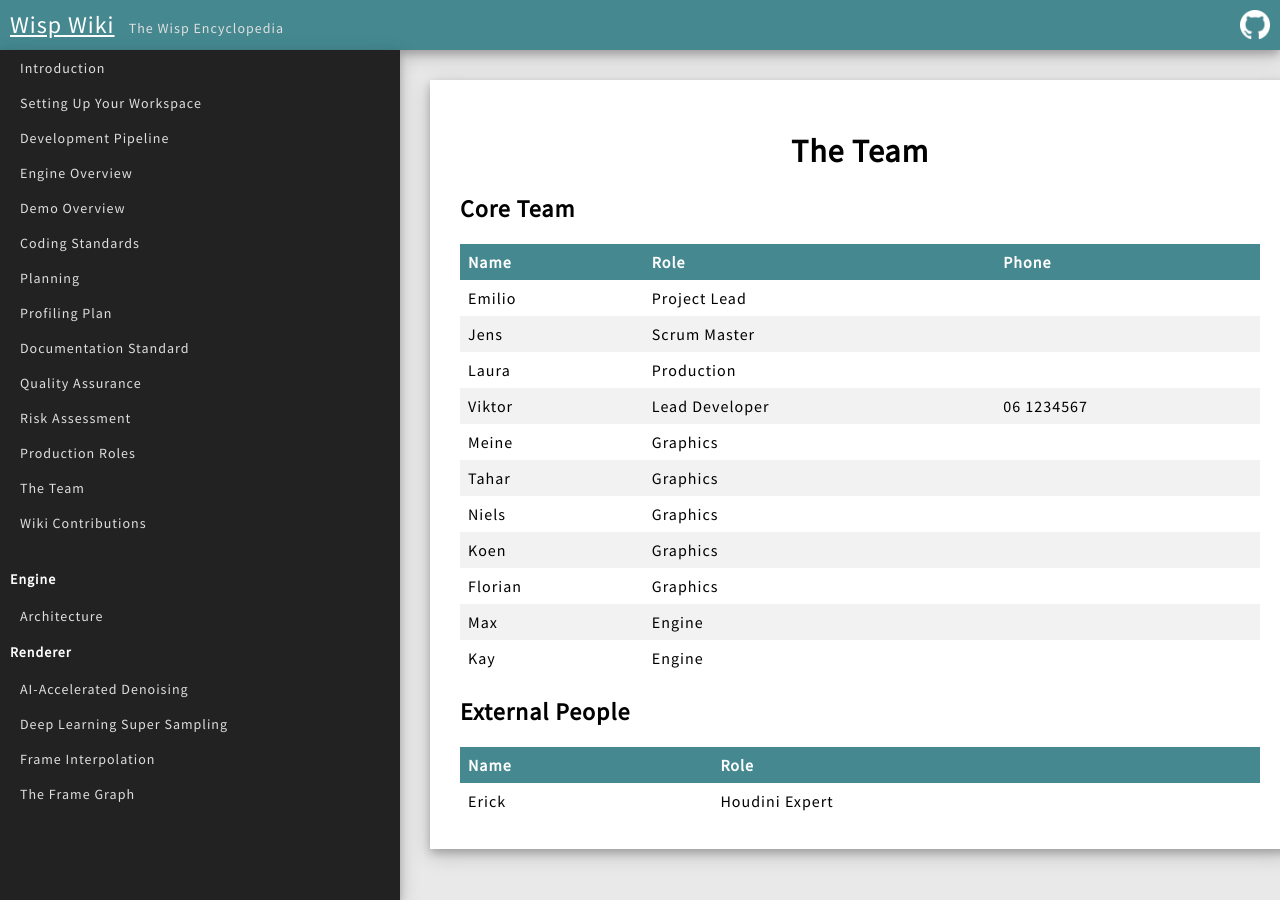
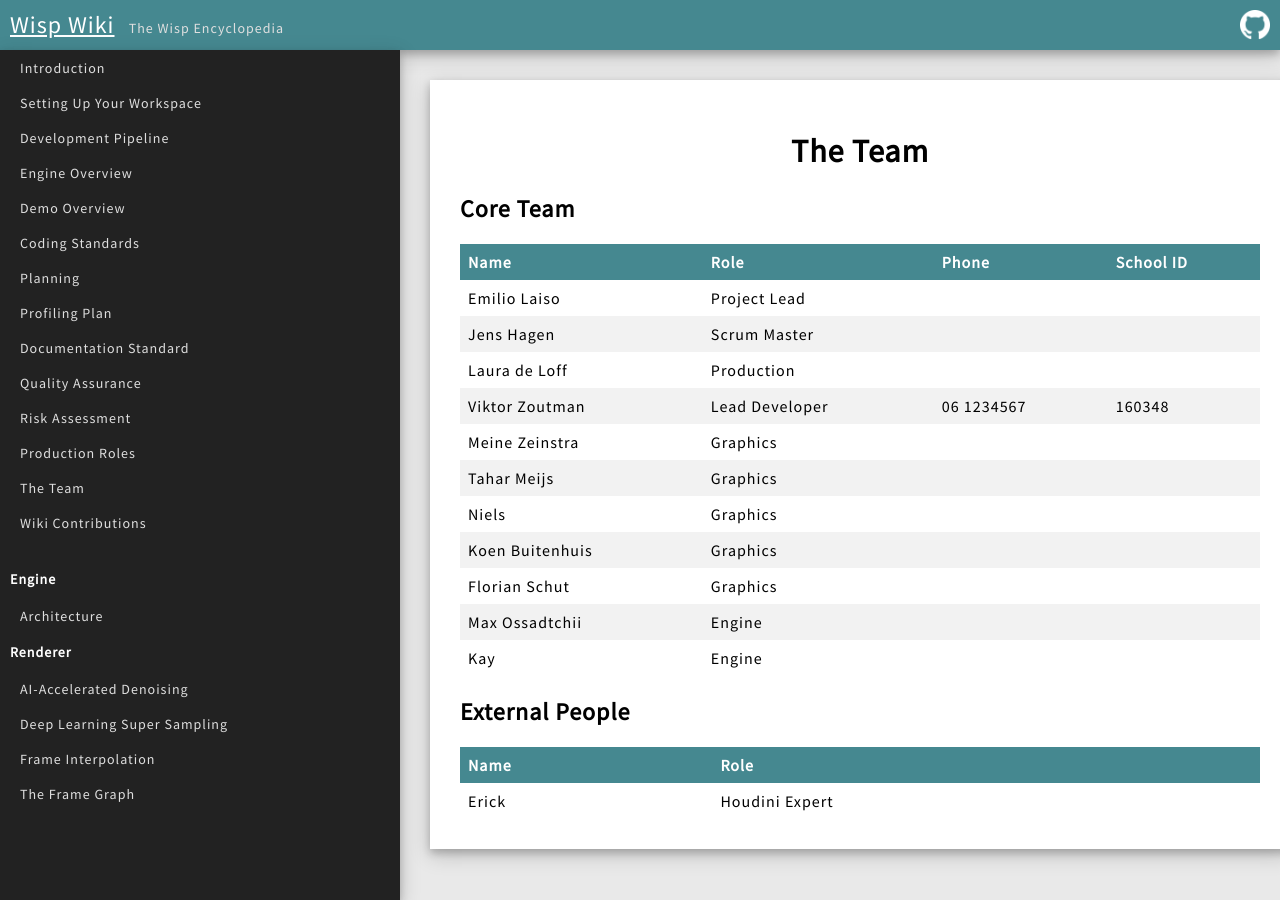
Before and after one commit to TeamWisp/TeamWisp.github.io, a Jekyll site: the page built from _common/team.markdown, in a window 1280 px wide. Built offline with Jekyll 4.4.1, drawn with Linux system fonts in a browser that asks for light colours; nearby versions of some CDN libraries.

Commit message:
Fixed small style issue and updated team list

```diff
--- a/_common/team.markdown
+++ b/_common/team.markdown
@@ -8,18 +8,18 @@ weight: 90
 
 ## Core Team
 
-Name | Role | Phone
+Name | Role | Phone | School ID
 -|-
-Emilio | Project Lead
-Jens | Scrum Master
-Laura | Production
-Viktor | Lead Developer | 06 1234567
-Meine | Graphics
-Tahar | Graphics
+Emilio Laiso | Project Lead
+Jens Hagen | Scrum Master
+Laura de Loff | Production
+Viktor Zoutman | Lead Developer | 06 1234567 | 160348
+Meine Zeinstra | Graphics
+Tahar Meijs | Graphics
 Niels | Graphics
-Koen | Graphics
-Florian | Graphics
-Max | Engine
+Koen Buitenhuis | Graphics
+Florian Schut | Graphics
+Max Ossadtchii | Engine
 Kay | Engine
 
 ## External People
--- a/_layouts/default.html
+++ b/_layouts/default.html
@@ -36,9 +36,17 @@
             </div>
 
 			<script>
+				// pre load
 				var vnav = document.getElementById("max-page-height");
 				var new_height = $( document ).height() - 50;
 				vnav.style.height = String(new_height) + "px";
+
+				// after load
+				window.onload = function () {
+					var vnav = document.getElementById("max-page-height");
+					var new_height = $( document ).height() - 50;
+					vnav.style.height = String(new_height) + "px";
+				}
 			</script>
             <!--{% include footer.html %}-->
         </div>
```
